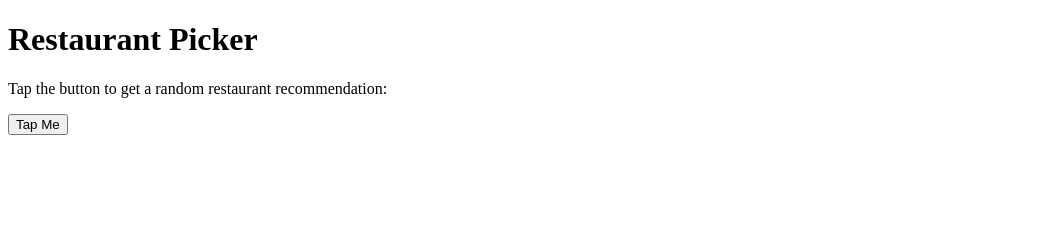
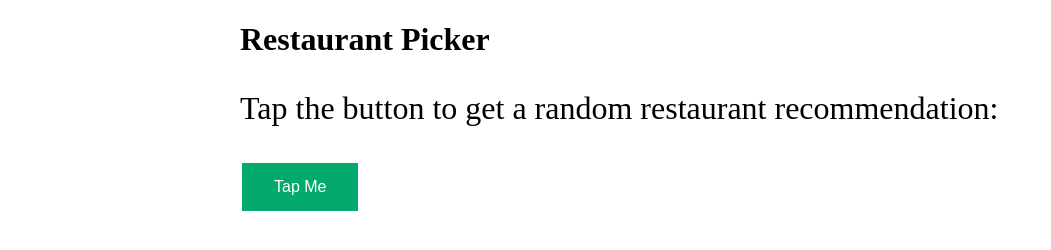
Before and after one commit to therealsamsles/foodpicker.github.io, a plain HTML site: page index.html in a window 1280 px wide. Shown: the whole page, without its empty margins (0-1051 px from the left). Drawn offline with Linux system fonts and the light colour scheme.

Commit message:
index.html

```diff
--- a/index.html
+++ b/index.html
@@ -1,13 +1,31 @@
+
 <!DOCTYPE html>
 <html>
+<head>
+	<style>
+	.button {
+  		background-color: #04AA6D;
+  		border: none;
+  		color: white;
+  		padding: 15px 32px;
+  		text-align: center;
+  		text-decoration: none;
+  		display: inline-block;
+  		font-size: 16px;
+  		margin: 4px 2px;
+  		cursor: pointer;
+	}
+</style>
+</head>
 <body>
+<div style="width:800px; margin:0 auto;">
 <h1>Restaurant Picker</h1>
-<p>Tap the button to get a random restaurant recommendation:</p>
+<p style="font-size: 2em">Tap the button to get a random restaurant recommendation:</p>
 
-<button onclick="myFunction()">Tap Me</button>
+<button class="button" onclick="myFunction()">Tap Me</button>
 
 <h1 id="rest"></p>
-
+</div>
 <script>
 
 function getRandomItem(arr) {
```
